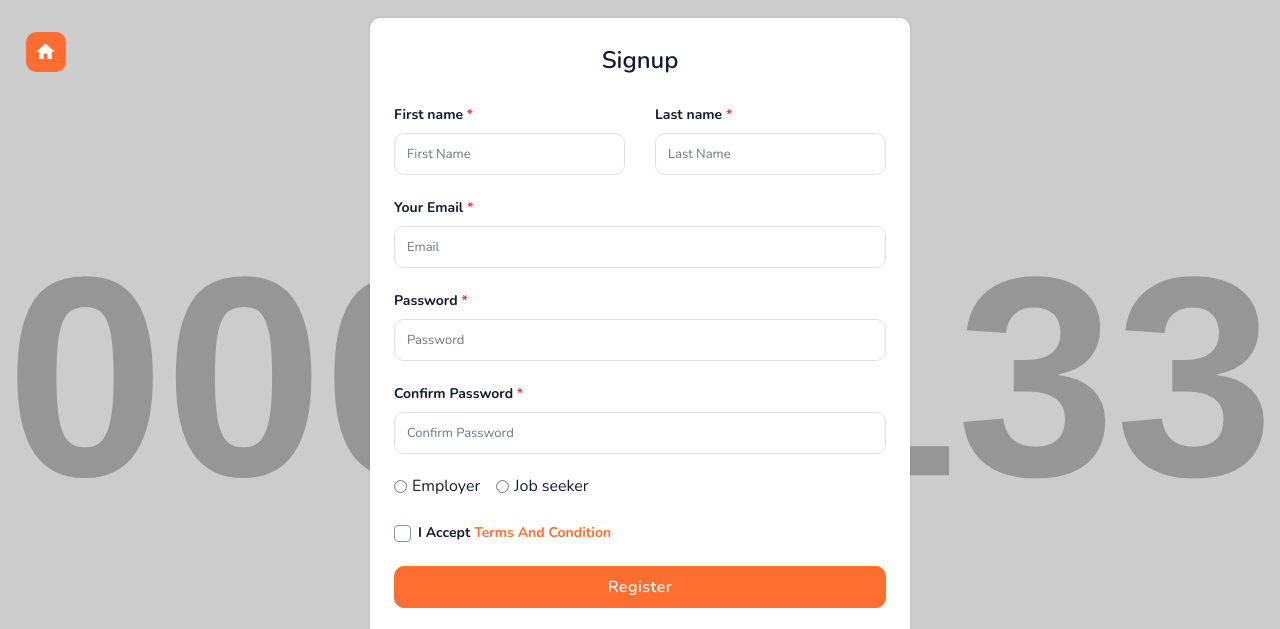
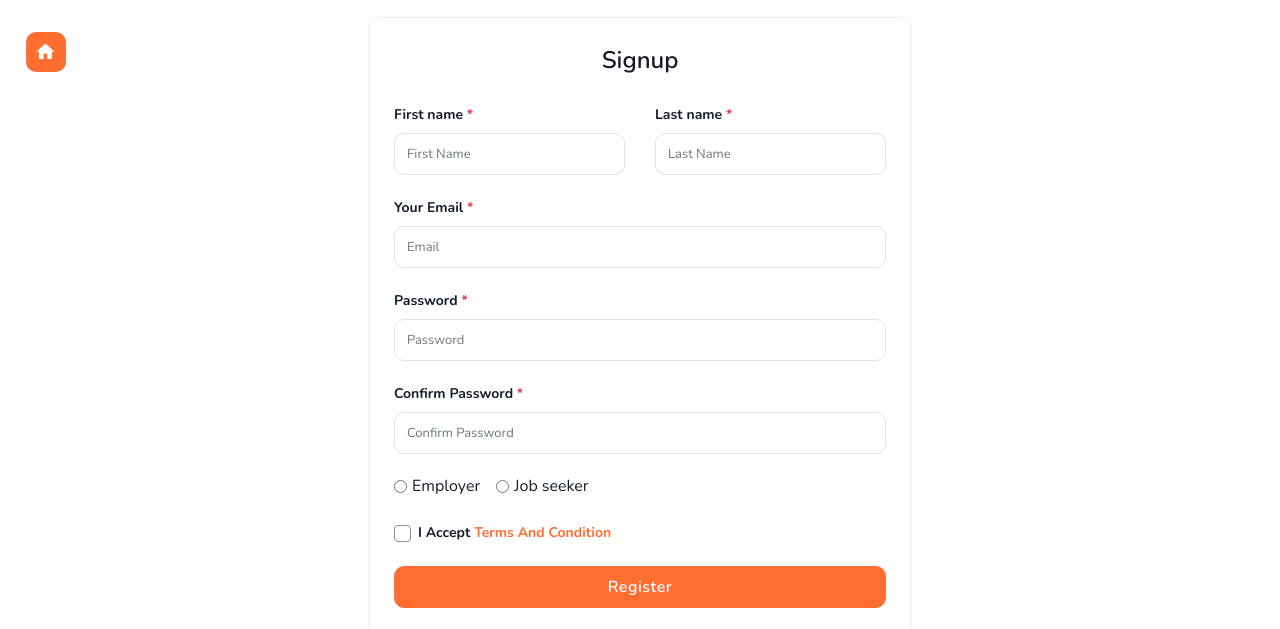
Before and after one commit to AhmadSaade/Project, a plain HTML site: page signup.html in a window 1280 px wide. Shown: the top 629 px of the page. Drawn offline with nearby package versions, Linux system fonts and the light colour scheme; placeholder pictures from the web are drawn by us.

Commit message:
Update signup.html

```diff
--- a/signup.html
+++ b/signup.html
@@ -44,7 +44,7 @@
         </div>
 
         <!-- Hero Start -->
-        <section class="vh-100" style="background: url('https://via.placeholder.com/2000X1333//88929f/5a6270C/O https://placeholder.com/') center center;">
+        <section class="vh-100" style="background-color: grey center center;">
             <div class="home-center">
                 <div class="home-desc-center">
                     <div class="container">
```
